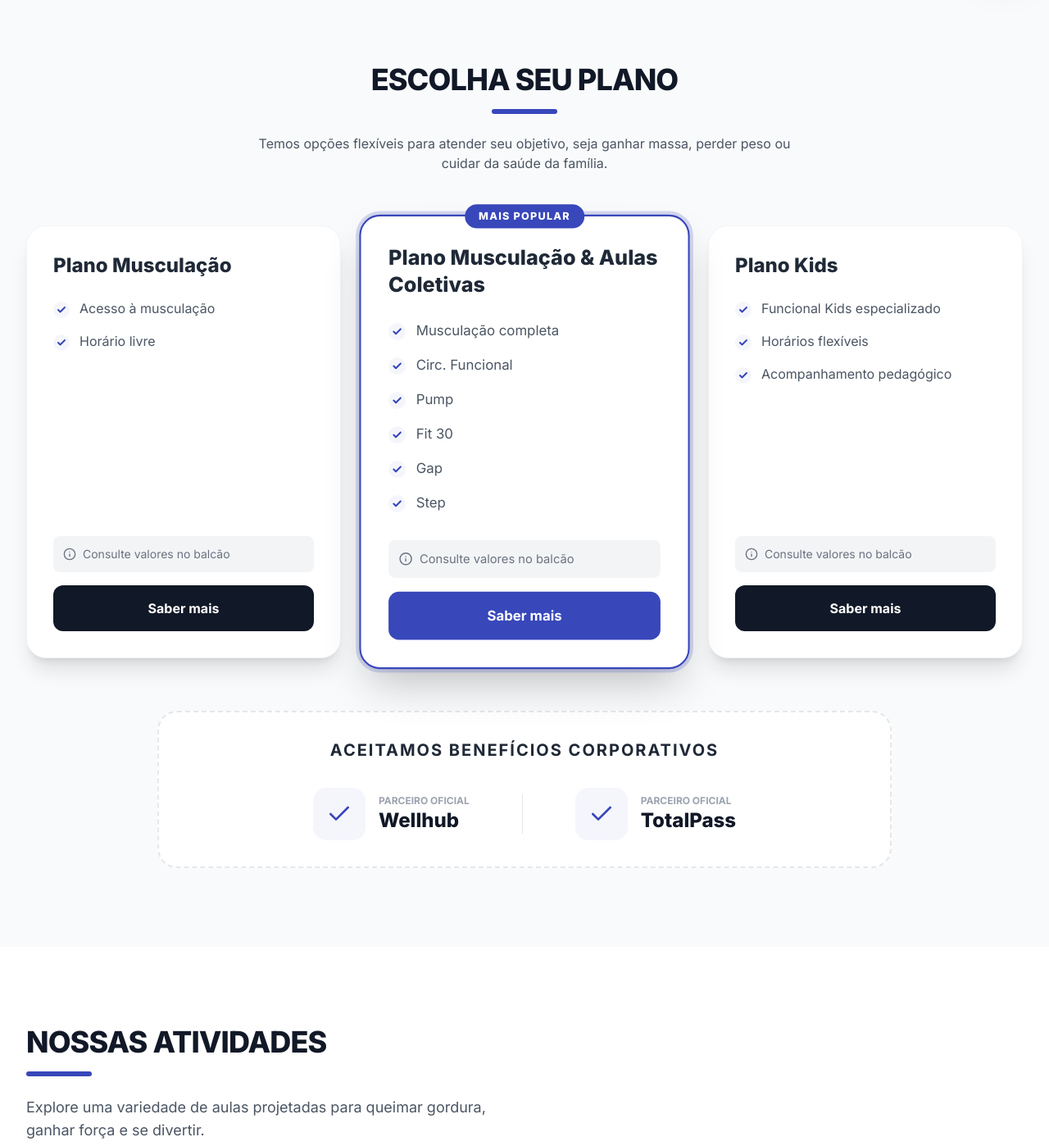
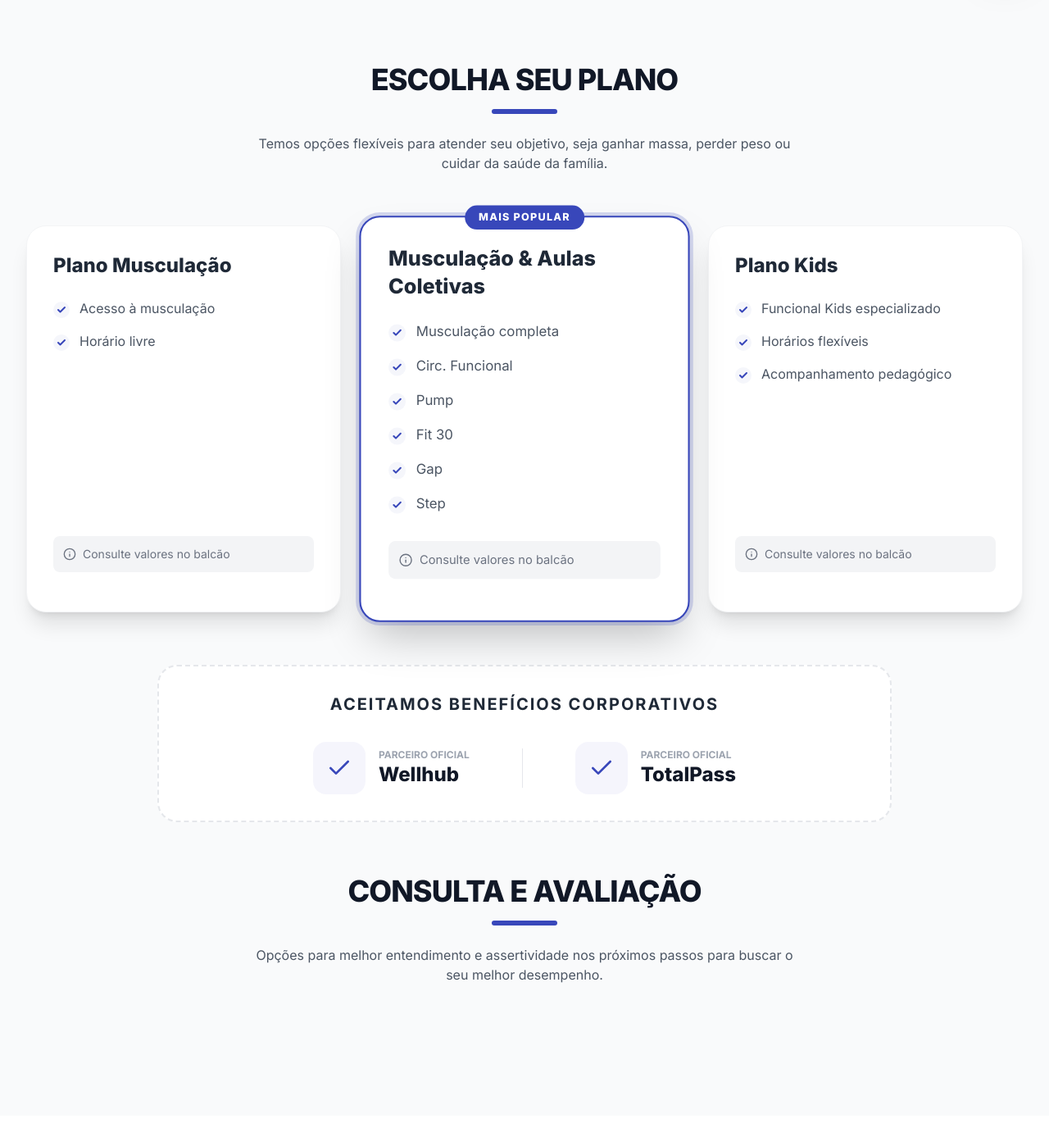
Before and after one commit to Thaian-lq/Boa_Forma_Gym, a React (Vite) app: page / in a window 1280 px wide. Shown: the part 819-2217 px from the top of the page at 82% size. Built offline with nearby package versions, Linux system fonts and the light colour scheme.

Commit message:
modificações_oficiais

```diff
--- a/components/Plans.tsx
+++ b/components/Plans.tsx
@@ -61,7 +61,7 @@ const Plans: React.FC = () => {
                 </div>
 
                 {/* BOTÃO SABER MAIS COM ANALYTICS */}
-                <button
+                {/* <button
                   onClick={() => handlePlanClick(plan.name)}
                   className={`w-full py-4 rounded-xl font-bold transition-all ${
                     plan.highlight
@@ -70,11 +70,12 @@ const Plans: React.FC = () => {
                   }`}
                 >
                   Saber mais
-                </button>
+                </button> */}
               </div>
             </div>
           ))}
         </div>
+
 
         {/* Partners Section */}
         <div className="max-w-4xl mx-auto">
@@ -138,6 +139,17 @@ const Plans: React.FC = () => {
               </p>
             </div> */}
           </div>
+
+          <section className="mt-16">
+            <div className="text-center max-w-2xl mx-auto mb-16">
+              <h2 className="text-4xl font-black text-gray-900 mb-4 tracking-tight uppercase">Consulta e Avaliação</h2>
+              <div className="w-20 h-1.5 bg-primary mx-auto mb-6 rounded-full"></div>
+              <p className="text-gray-600 font-medium">
+                Opções para melhor entendimento e assertividade nos próximos passos para buscar o seu melhor desempenho.
+              </p>
+            </div>
+          </section>
+
         </div>
       </div>
     </section>
--- a/constants.tsx
+++ b/constants.tsx
@@ -1,5 +1,5 @@
 
-import { ClassItem, Trainer, Plan } from './types';
+import { ClassItem, Trainer, Plan, Avaliation } from './types';
 
 export const CLASSES: ClassItem[] = [
   {
@@ -63,11 +63,11 @@ export const PLANS: Plan[] = [
   {
     id: 'basic',
     name: 'Plano Musculação',
-    features: ['Acesso à musculação', 'Horário livre', ],
+    features: ['Acesso à musculação', 'Horário livre'],
   },
   {
     id: 'pro',
-    name: 'Plano Musculação & Aulas Coletivas',
+    name: 'Musculação & Aulas Coletivas',
     features: ['Musculação completa', 'Circ. Funcional', 'Pump', 'Fit 30', 'Gap', 'Step'],
     highlight: true,
   },
@@ -77,3 +77,17 @@ export const PLANS: Plan[] = [
     features: ['Funcional Kids especializado', 'Horários flexíveis', 'Acompanhamento pedagógico'],
   }
 ];
+
+export const AVALIATION: Avaliation[] = [
+  {
+    id: '1',
+    title: 'Avaliação Bioimpedância',
+    description: 'Análise detalhada da composição corporal, força, flexibilidade e resistência para personalizar seu treino.',
+  },
+  {
+    id: '2',
+    title: 'Consulta Nutricional',
+    description: 'Orientação nutricional personalizada para potencializar seus resultados e manter uma alimentação saudável.',
+  }
+
+]
--- a/types.ts
+++ b/types.ts
@@ -21,3 +21,9 @@ export interface Plan {
   features: string[];
   highlight?: boolean;
 }
+
+export interface Avaliation {
+  id: string;
+  title: string;
+  description: string;
+}
```
